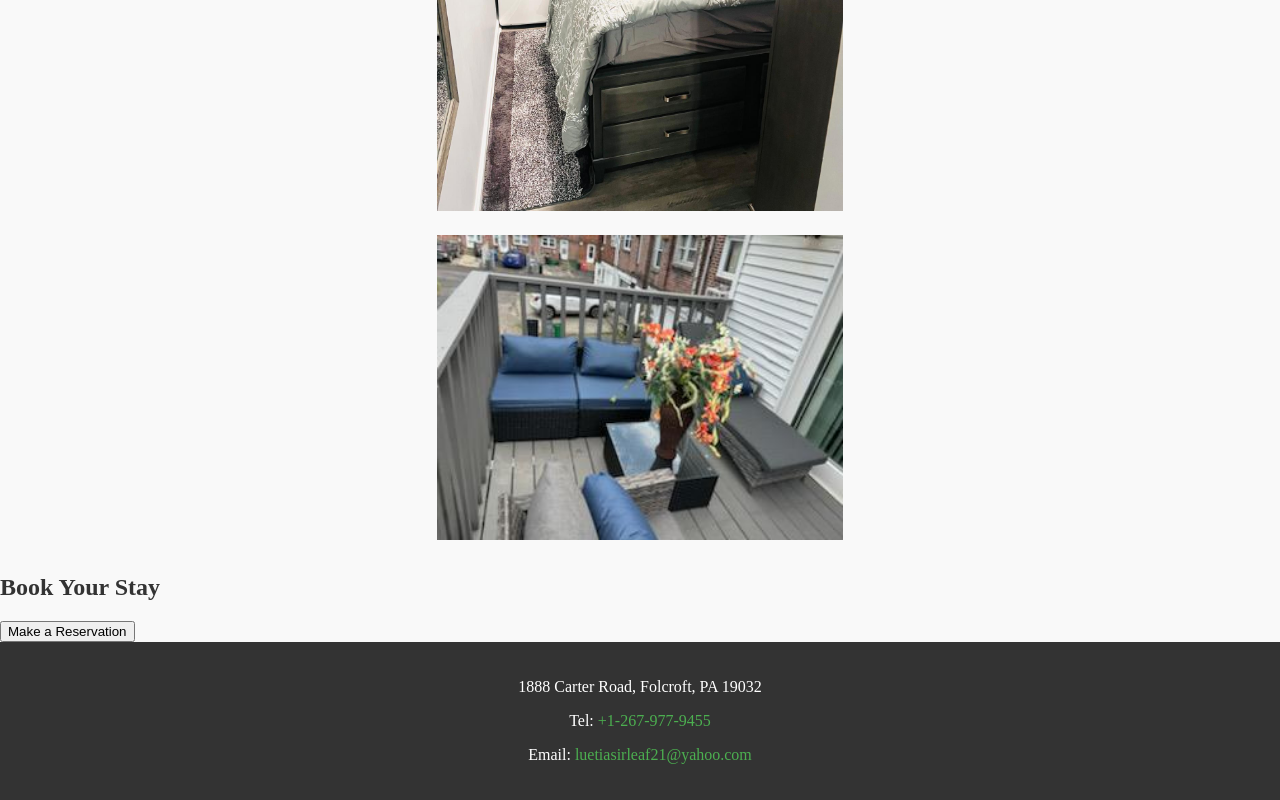
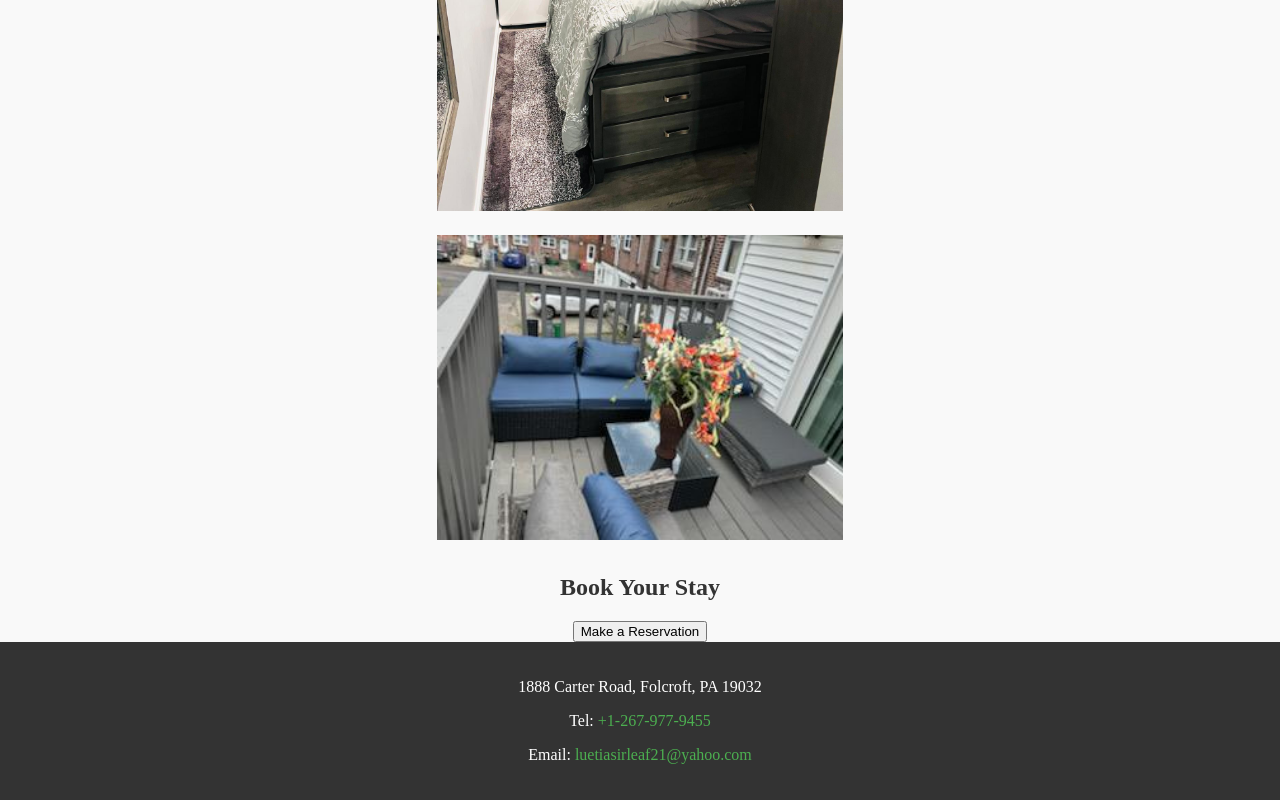
Before and after one commit to TGUSD1/little_palace_guest_house, a plain HTML site: page index.html in a window 1280 px wide. Shown: the part 5122-5922 px from the top of the page. Drawn offline with Linux system fonts and the light colour scheme.

Commit message:
Updated site with recent changes

```diff
--- a/style.css
+++ b/style.css
@@ -78,6 +78,10 @@ header {
   transform: scale(1.1);
 }
 
+#booking {
+  text-align: center;
+}
+
 footer {
   background-color: #333;
   color: white;
```
